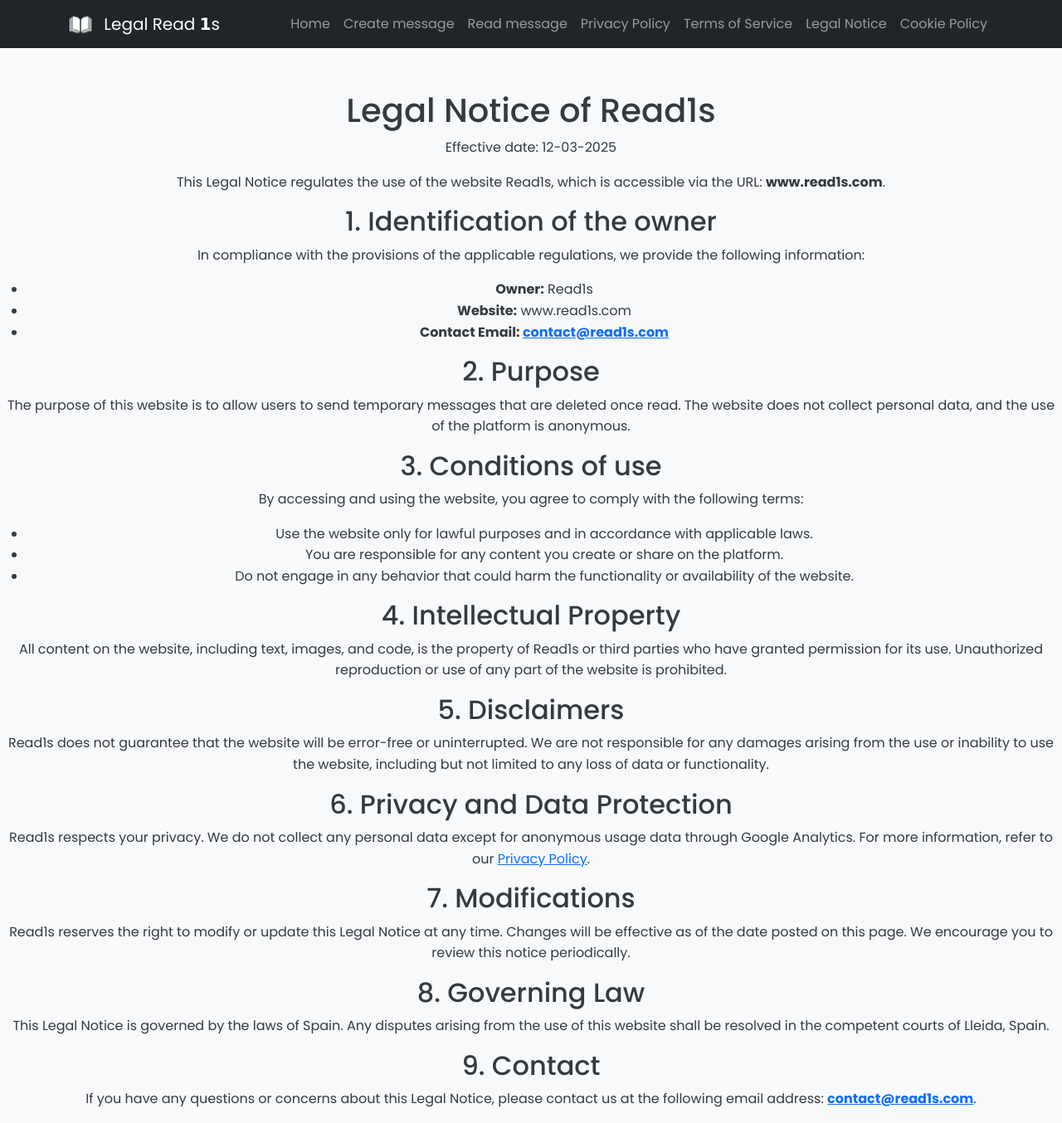
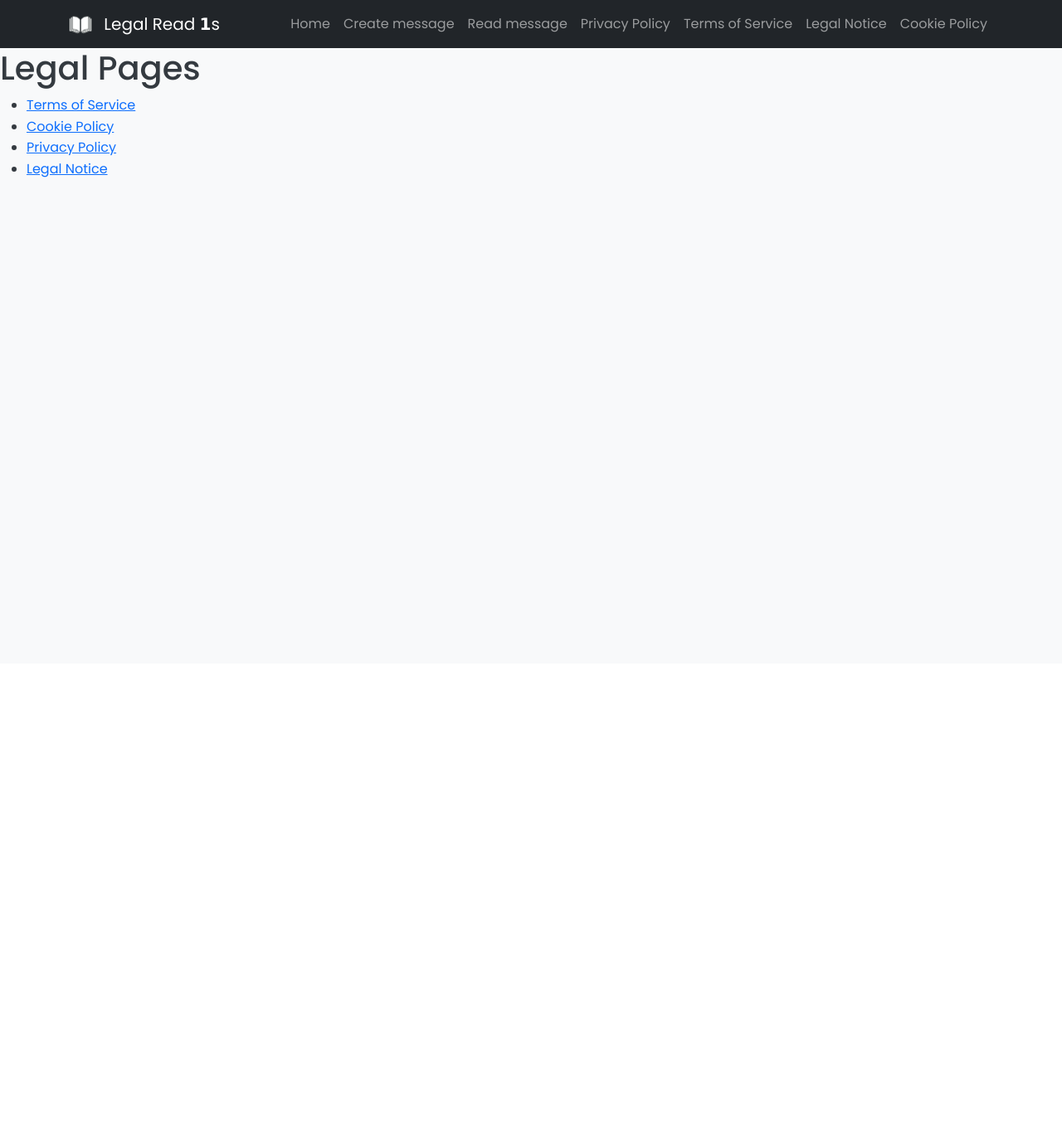
Before and after one commit to jaanque/Read1s-legal, a PHP site: page / in a window 1280 px wide. Shown: the whole page at 83% size. After the commit the page ends 214 px from the top, so only its background shows below. Run offline with PHP 8.4, Linux system fonts and the light colour scheme.

Commit message:
UPDATE // index.php

```diff
--- a/index.php
+++ b/index.php
@@ -1,60 +1,20 @@
 <?php
-include 'header-legal.php';
-// Archivo: Legal-Notice.php
-?>
+include 'header-legal.php'; ?>
+
 <!DOCTYPE html>
 <html lang="en">
 <head>
     <meta charset="UTF-8">
     <meta name="viewport" content="width=device-width, initial-scale=1.0">
-    <link rel="stylesheet" href="css/legal-pages.css">
-    <title>Legal Notice - Read1s</title>
+    <title>Read1s Legal</title>
 </head>
-<body style="text-align: center;">
-    <br><br>
-    <header>
-        <h1>Legal Notice of Read1s</h1>
-        <p class="date">Effective date: 12-03-2025</p>
-    </header>
-    <section>
-        <p>This Legal Notice regulates the use of the website Read1s, which is accessible via the URL: <strong>www.read1s.com</strong>.</p>
-
-        <h2>1. Identification of the owner</h2>
-        <p>In compliance with the provisions of the applicable regulations, we provide the following information:</p>
-        <ul>
-            <li><strong>Owner:</strong> Read1s</li>
-            <li><strong>Website:</strong> www.read1s.com</li>
-            <li><strong>Contact Email: </strong><strong><a href="mailto:contact@read1s.com">contact@read1s.com</a></strong></li>
-        </ul>
-
-        <h2>2. Purpose</h2>
-        <p>The purpose of this website is to allow users to send temporary messages that are deleted once read. The website does not collect personal data, and the use of the platform is anonymous.</p>
-
-        <h2>3. Conditions of use</h2>
-        <p>By accessing and using the website, you agree to comply with the following terms:</p>
-        <ul>
-            <li>Use the website only for lawful purposes and in accordance with applicable laws.</li>
-            <li>You are responsible for any content you create or share on the platform.</li>
-            <li>Do not engage in any behavior that could harm the functionality or availability of the website.</li>
-        </ul>
-
-        <h2>4. Intellectual Property</h2>
-        <p>All content on the website, including text, images, and code, is the property of Read1s or third parties who have granted permission for its use. Unauthorized reproduction or use of any part of the website is prohibited.</p>
-
-        <h2>5. Disclaimers</h2>
-        <p>Read1s does not guarantee that the website will be error-free or uninterrupted. We are not responsible for any damages arising from the use or inability to use the website, including but not limited to any loss of data or functionality.</p>
-
-        <h2>6. Privacy and Data Protection</h2>
-        <p>Read1s respects your privacy. We do not collect any personal data except for anonymous usage data through Google Analytics. For more information, refer to our <a href="/privacy-policy">Privacy Policy</a>.</p>
-
-        <h2>7. Modifications</h2>
-        <p>Read1s reserves the right to modify or update this Legal Notice at any time. Changes will be effective as of the date posted on this page. We encourage you to review this notice periodically.</p>
-
-        <h2>8. Governing Law</h2>
-        <p>This Legal Notice is governed by the laws of Spain. Any disputes arising from the use of this website shall be resolved in the competent courts of Lleida, Spain.</p>
-
-        <h2>9. Contact</h2>
-        <p>If you have any questions or concerns about this Legal Notice, please contact us at the following email address: <strong><a href="mailto:contact@read1s.com">contact@read1s.com</a></strong>.</p>
-    </section>
+<body>
+    <h1>Legal Pages</h1>
+    <ul>
+        <li><a href="Terms-of-Service.php">Terms of Service</a></li>
+        <li><a href="Cookie-Policy.php">Cookie Policy</a></li>
+        <li><a href="Privacy-Policy.php">Privacy Policy</a></li>
+        <li><a href="Legal-Notice.php">Legal Notice</a></li>
+    </ul>
 </body>
 </html>
```
Also changed, not shown: Legal-Notice.php (added, +60 -0 lines).
